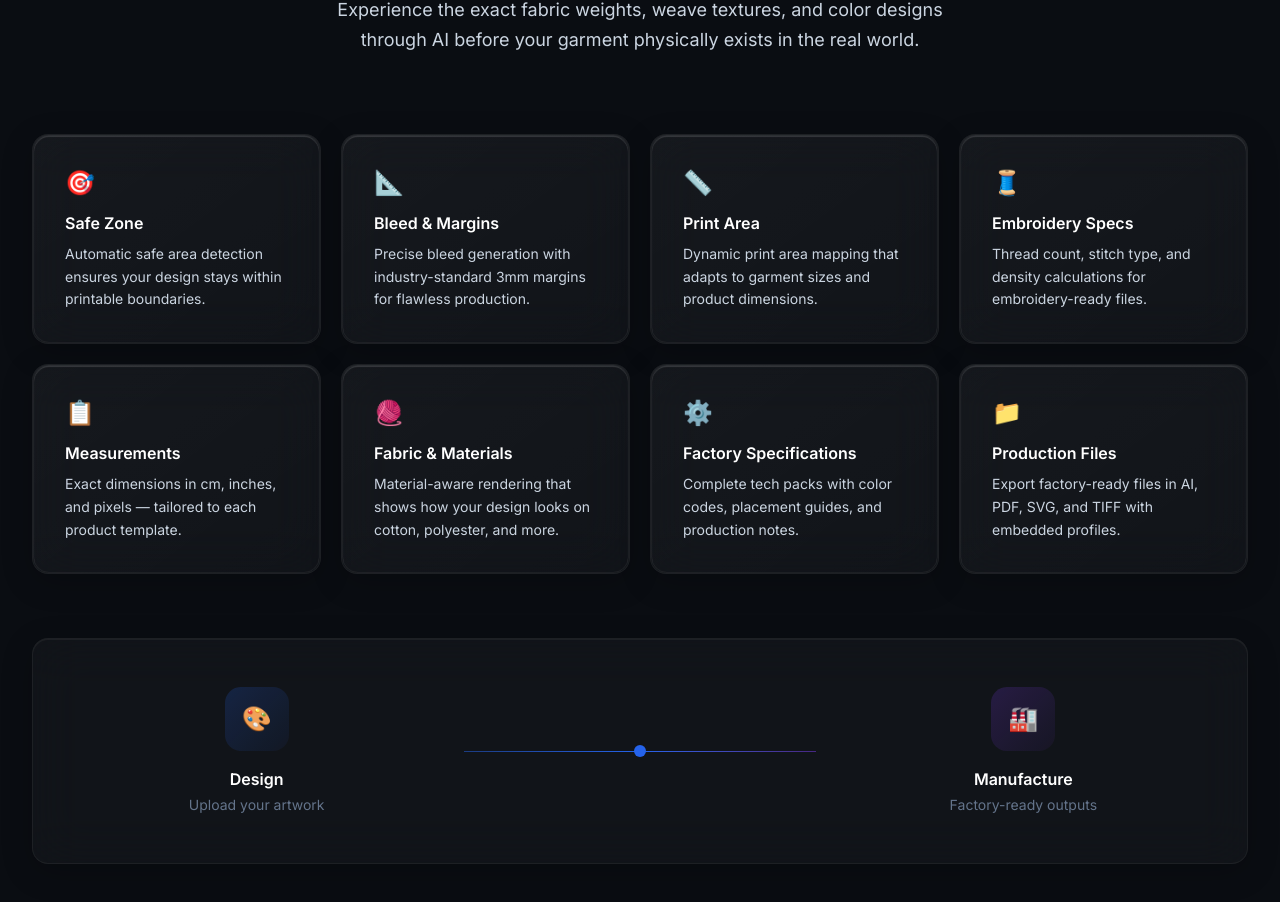
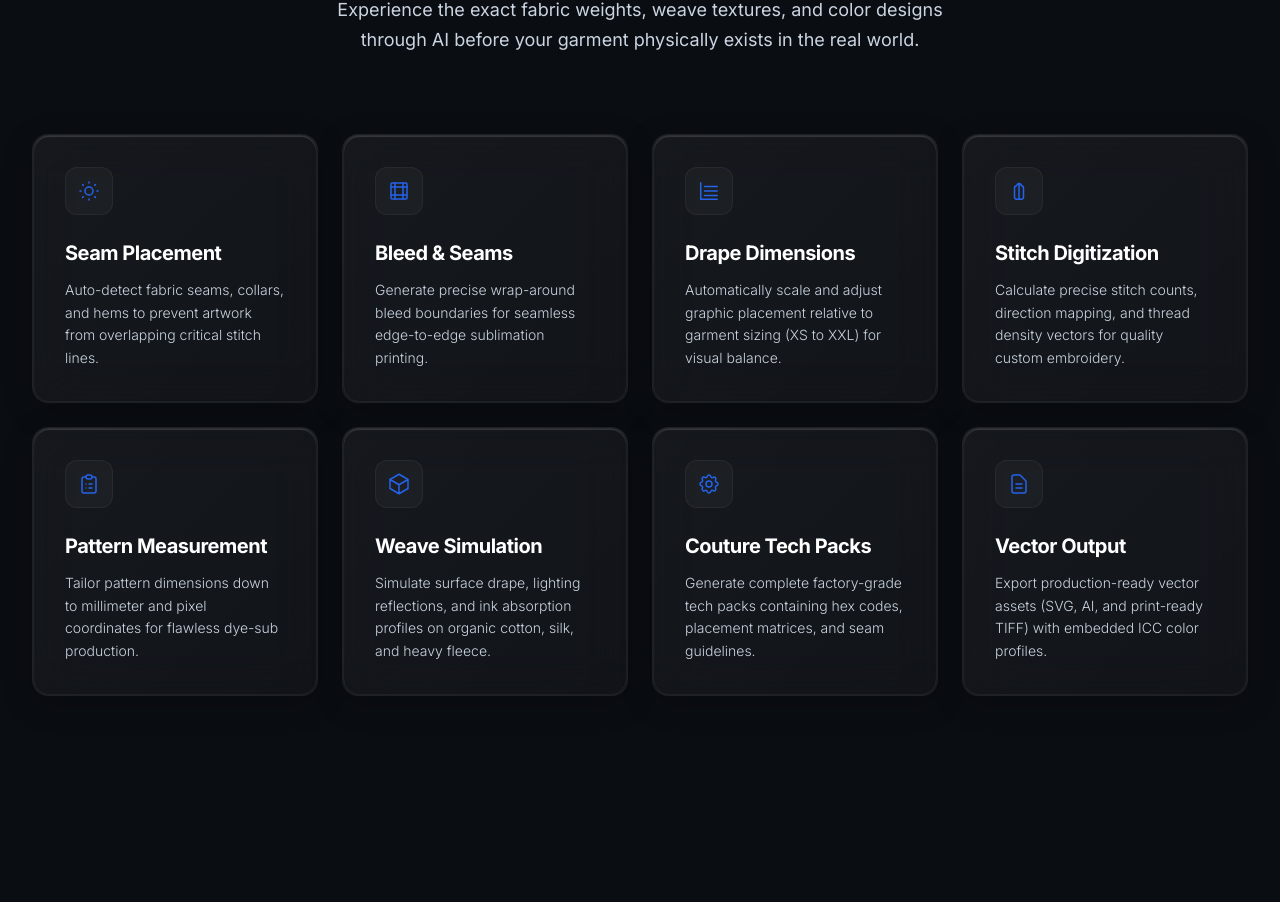
Before and after one commit to N-i-k-e-t/design-engine, a Next.js app: page / in a window 1280 px wide. Shown: the part 9010-9912 px from the top of the page. Built offline with nearby package versions, Linux system fonts and the light colour scheme.

Commit message:
style: Upgraded manufacturing tech specs to use SVG icons and clothing-specific descriptions

```diff
--- a/src/components/sections/ManufacturingSection.tsx
+++ b/src/components/sections/ManufacturingSection.tsx
@@ -7,44 +7,78 @@ import GlassCard from "../GlassCard";
 
 const specs = [
   {
-    icon: "🎯",
-    title: "Safe Zone",
-    description: "Automatic safe area detection ensures your design stays within printable boundaries.",
+    icon: (
+      <svg className="w-6 h-6 text-accent" fill="none" viewBox="0 0 24 24" stroke="currentColor" strokeWidth={1.5}>
+        <path strokeLinecap="round" strokeLinejoin="round" d="M12 3v1m0 16v1m9-9h-1M4 12H3m15.364-6.364l-.707.707M6.343 17.657l-.707.707m0-12.728l.707.707m11.314 11.314l.707.707M12 8a4 4 0 100 8 4 4 0 000-8z" />
+      </svg>
+    ),
+    title: "Seam Placement",
+    description: "Auto-detect fabric seams, collars, and hems to prevent artwork from overlapping critical stitch lines.",
   },
   {
-    icon: "📐",
-    title: "Bleed & Margins",
-    description: "Precise bleed generation with industry-standard 3mm margins for flawless production.",
+    icon: (
+      <svg className="w-6 h-6 text-accent" fill="none" viewBox="0 0 24 24" stroke="currentColor" strokeWidth={1.5}>
+        <path strokeLinecap="round" strokeLinejoin="round" d="M4 5a1 1 0 011-1h14a1 1 0 011 1v14a1 1 0 01-1 1H5a1 1 0 01-1-1V5z" />
+        <path strokeLinecap="round" strokeLinejoin="round" d="M8 4v16M16 4v16M4 8h16M4 16h16" />
+      </svg>
+    ),
+    title: "Bleed & Seams",
+    description: "Generate precise wrap-around bleed boundaries for seamless edge-to-edge sublimation printing.",
   },
   {
-    icon: "📏",
-    title: "Print Area",
-    description: "Dynamic print area mapping that adapts to garment sizes and product dimensions.",
+    icon: (
+      <svg className="w-6 h-6 text-accent" fill="none" viewBox="0 0 24 24" stroke="currentColor" strokeWidth={1.5}>
+        <path strokeLinecap="round" strokeLinejoin="round" d="M3.75 3.75v16.5h16.5M7.5 12h12.75M7.5 7.5h12.75M7.5 16.5h12.75" />
+      </svg>
+    ),
+    title: "Drape Dimensions",
+    description: "Automatically scale and adjust graphic placement relative to garment sizing (XS to XXL) for visual balance.",
   },
   {
-    icon: "🧵",
-    title: "Embroidery Specs",
-    description: "Thread count, stitch type, and density calculations for embroidery-ready files.",
+    icon: (
+      <svg className="w-6 h-6 text-accent" fill="none" viewBox="0 0 24 24" stroke="currentColor" strokeWidth={1.5}>
+        <path strokeLinecap="round" strokeLinejoin="round" d="M12 4.5v15m0-15A2.25 2.25 0 0114.25 6.75M12 4.5A2.25 2.25 0 009.75 6.75m4.5 0A2.25 2.25 0 0116.5 9m-6.75-2.25A2.25 2.25 0 007.5 9m9 0V18a2.25 2.25 0 01-2.25 2.25h-4.5A2.25 2.25 0 017.5 18V9" />
+      </svg>
+    ),
+    title: "Stitch Digitization",
+    description: "Calculate precise stitch counts, direction mapping, and thread density vectors for quality custom embroidery.",
   },
   {
-    icon: "📋",
-    title: "Measurements",
-    description: "Exact dimensions in cm, inches, and pixels — tailored to each product template.",
+    icon: (
+      <svg className="w-6 h-6 text-accent" fill="none" viewBox="0 0 24 24" stroke="currentColor" strokeWidth={1.5}>
+        <path strokeLinecap="round" strokeLinejoin="round" d="M9 5H7a2 2 0 00-2 2v12a2 2 0 002 2h10a2 2 0 002-2V7a2 2 0 00-2-2h-2M9 5a2 2 0 002 2h2a2 2 0 002-2M9 5a2 2 0 012-2h2a2 2 0 012 2m-3 7h3m-3 4h3m-6-4h.01M9 16h.01" />
+      </svg>
+    ),
+    title: "Pattern Measurement",
+    description: "Tailor pattern dimensions down to millimeter and pixel coordinates for flawless dye-sub production.",
   },
   {
-    icon: "🧶",
-    title: "Fabric & Materials",
-    description: "Material-aware rendering that shows how your design looks on cotton, polyester, and more.",
+    icon: (
+      <svg className="w-6 h-6 text-accent" fill="none" viewBox="0 0 24 24" stroke="currentColor" strokeWidth={1.5}>
+        <path strokeLinecap="round" strokeLinejoin="round" d="M21 7.5l-9-5.25L3 7.5m18 0l-9 5.25m9-5.25v9l-9 5.25M3 7.5l9 5.25M3 7.5v9l9 5.25m0-9v9" />
+      </svg>
+    ),
+    title: "Weave Simulation",
+    description: "Simulate surface drape, lighting reflections, and ink absorption profiles on organic cotton, silk, and heavy fleece.",
   },
   {
-    icon: "⚙️",
-    title: "Factory Specifications",
-    description: "Complete tech packs with color codes, placement guides, and production notes.",
+    icon: (
+      <svg className="w-6 h-6 text-accent" fill="none" viewBox="0 0 24 24" stroke="currentColor" strokeWidth={1.5}>
+        <path strokeLinecap="round" strokeLinejoin="round" d="M10.325 4.317c.426-1.756 2.924-1.756 3.35 0a1.724 1.724 0 002.573 1.066c1.543-.94 3.31.826 2.37 2.37a1.724 1.724 0 001.065 2.572c1.756.426 1.756 2.924 0 3.35a1.724 1.724 0 00-1.066 2.573c.94 1.543-.826 3.31-2.37 2.37a1.724 1.724 0 00-2.572 1.065c-.426 1.756-2.924 1.756-3.35 0a1.724 1.724 0 00-2.573-1.066c-1.543.94-3.31-.826-2.37-2.37a1.724 1.724 0 00-1.065-2.572c-1.756-.426-1.756-2.924 0-3.35a1.724 1.724 0 001.066-2.573c-.94-1.543.826-3.31 2.37-2.37.996.608 2.296.07 2.572-1.065z" />
+        <path strokeLinecap="round" strokeLinejoin="round" d="M15 12a3 3 0 11-6 0 3 3 0 016 0z" />
+      </svg>
+    ),
+    title: "Couture Tech Packs",
+    description: "Generate complete factory-grade tech packs containing hex codes, placement matrices, and seam guidelines.",
   },
   {
-    icon: "📁",
-    title: "Production Files",
-    description: "Export factory-ready files in AI, PDF, SVG, and TIFF with embedded profiles.",
+    icon: (
+      <svg className="w-6 h-6 text-accent" fill="none" viewBox="0 0 24 24" stroke="currentColor" strokeWidth={1.5}>
+        <path strokeLinecap="round" strokeLinejoin="round" d="M9 12h6m-6 4h6m2 5H7a2 2 0 01-2-2V5a2 2 0 012-2h5.586a1 1 0 01.707.293l5.414 5.414a1 1 0 01.293.707V19a2 2 0 01-2 2z" />
+      </svg>
+    ),
+    title: "Vector Output",
+    description: "Export production-ready vector assets (SVG, AI, and print-ready TIFF) with embedded ICC color profiles.",
   },
 ];
 
@@ -57,50 +91,32 @@ export default function ManufacturingSection() {
         subtitle="Experience the exact fabric weights, weave textures, and color designs through AI before your garment physically exists in the real world."
       />
 
-      <div className="grid grid-cols-1 md:grid-cols-2 lg:grid-cols-4 gap-4 md:gap-5">
+      <div className="grid grid-cols-1 md:grid-cols-2 lg:grid-cols-4 gap-6 mt-16">
         {specs.map((spec, i) => (
-          <GlassCard key={spec.title} delay={i * 0.06}>
-            <span className="text-2xl mb-3 block">{spec.icon}</span>
-            <h3 className="text-base font-semibold text-text-primary mb-2">
-              {spec.title}
-            </h3>
-            <p className="text-sm text-text-secondary leading-relaxed">
-              {spec.description}
-            </p>
+          <GlassCard
+            key={spec.title}
+            delay={i * 0.05}
+            glowColor="accent"
+            hoverEffect={true}
+            className="flex flex-col h-full bg-bg-card/45 border border-white/[0.04] p-8 rounded-2xl group"
+          >
+            <div className="flex flex-col h-full">
+              {/* Icon Container */}
+              <div className="w-12 h-12 rounded-xl bg-white/[0.03] border border-white/[0.05] flex items-center justify-center mb-6 group-hover:bg-accent/10 group-hover:border-accent/25 transition-all duration-500">
+                {spec.icon}
+              </div>
+
+              <h3 className="text-xl font-bold tracking-tight text-white mb-3 group-hover:text-accent transition-colors duration-300">
+                {spec.title}
+              </h3>
+
+              <p className="text-sm text-text-secondary leading-relaxed font-light">
+                {spec.description}
+              </p>
+            </div>
           </GlassCard>
         ))}
       </div>
-
-      {/* Manufacturing visual */}
-      <motion.div
-        initial={{ opacity: 0, y: 30 }}
-        whileInView={{ opacity: 1, y: 0 }}
-        viewport={{ once: true }}
-        transition={{ delay: 0.3, duration: 0.8 }}
-        className="mt-16 glass rounded-2xl p-8 md:p-12"
-      >
-        <div className="grid grid-cols-1 md:grid-cols-3 gap-8 items-center">
-          <div className="text-center">
-            <div className="w-16 h-16 mx-auto rounded-2xl bg-gradient-to-br from-accent/20 to-accent/5 flex items-center justify-center mb-4">
-              <span className="text-2xl">🎨</span>
-            </div>
-            <h4 className="font-semibold text-text-primary mb-1">Design</h4>
-            <p className="text-sm text-text-muted">Upload your artwork</p>
-          </div>
-          <div className="hidden md:flex items-center justify-center">
-            <div className="w-full h-[1px] bg-gradient-to-r from-accent/50 via-accent to-accent-purple/50 relative">
-              <div className="absolute top-1/2 left-1/2 -translate-x-1/2 -translate-y-1/2 w-3 h-3 rounded-full bg-accent animate-pulse" />
-            </div>
-          </div>
-          <div className="text-center">
-            <div className="w-16 h-16 mx-auto rounded-2xl bg-gradient-to-br from-accent-purple/20 to-accent-purple/5 flex items-center justify-center mb-4">
-              <span className="text-2xl">🏭</span>
-            </div>
-            <h4 className="font-semibold text-text-primary mb-1">Manufacture</h4>
-            <p className="text-sm text-text-muted">Factory-ready outputs</p>
-          </div>
-        </div>
-      </motion.div>
     </SectionWrapper>
   );
 }
```
